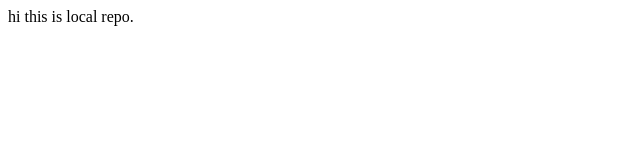
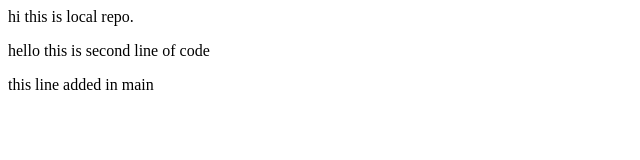
Before and after one commit to Saihanuman1/gitlocalrepository, a plain HTML site: page index.html in a window 1280 px wide. Shown: the whole page, without its empty margins (0-640 px from the left). Drawn offline with Linux system fonts and the light colour scheme.

Commit message:
added a new line in main

```diff
--- a/index.html
+++ b/index.html
@@ -1 +1,3 @@
 <p>hi this is local repo.</p>
+<p>hello this is second line of code</p>
+<p>this line added in main</p>
```
